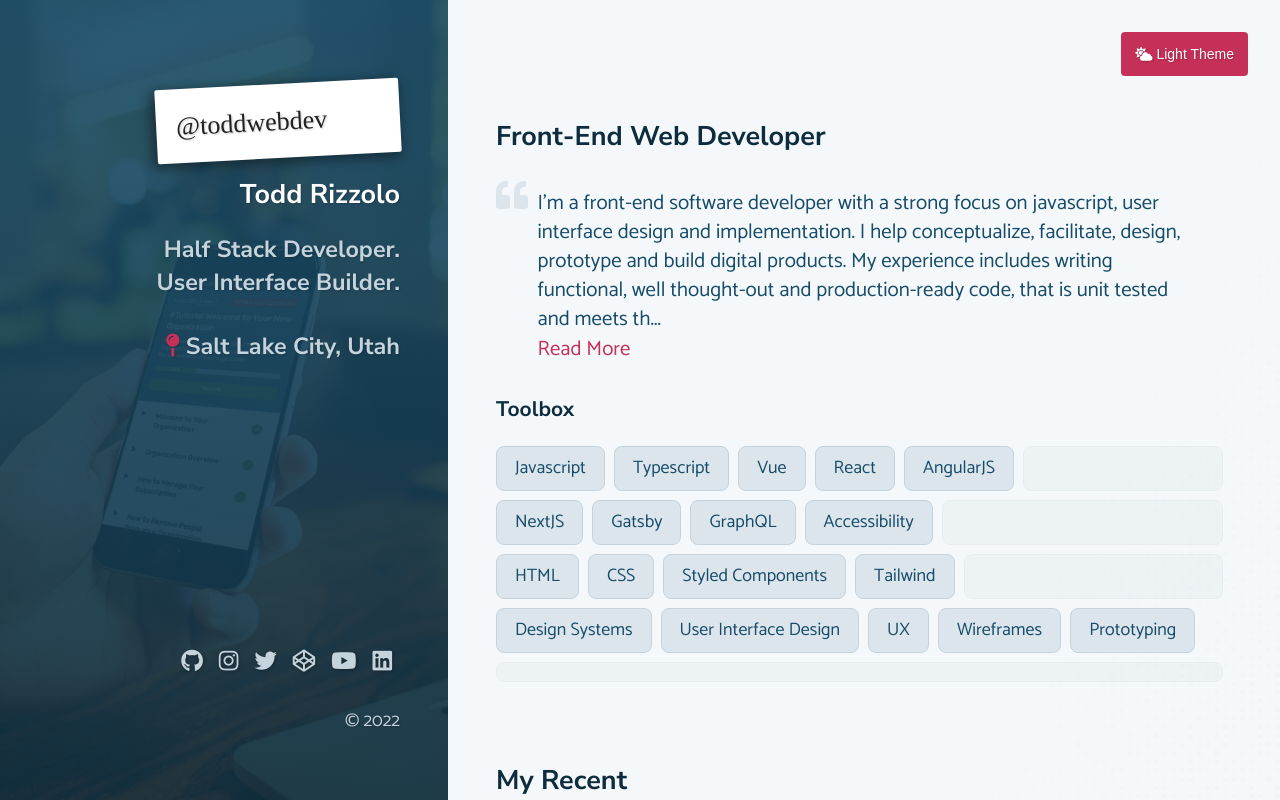
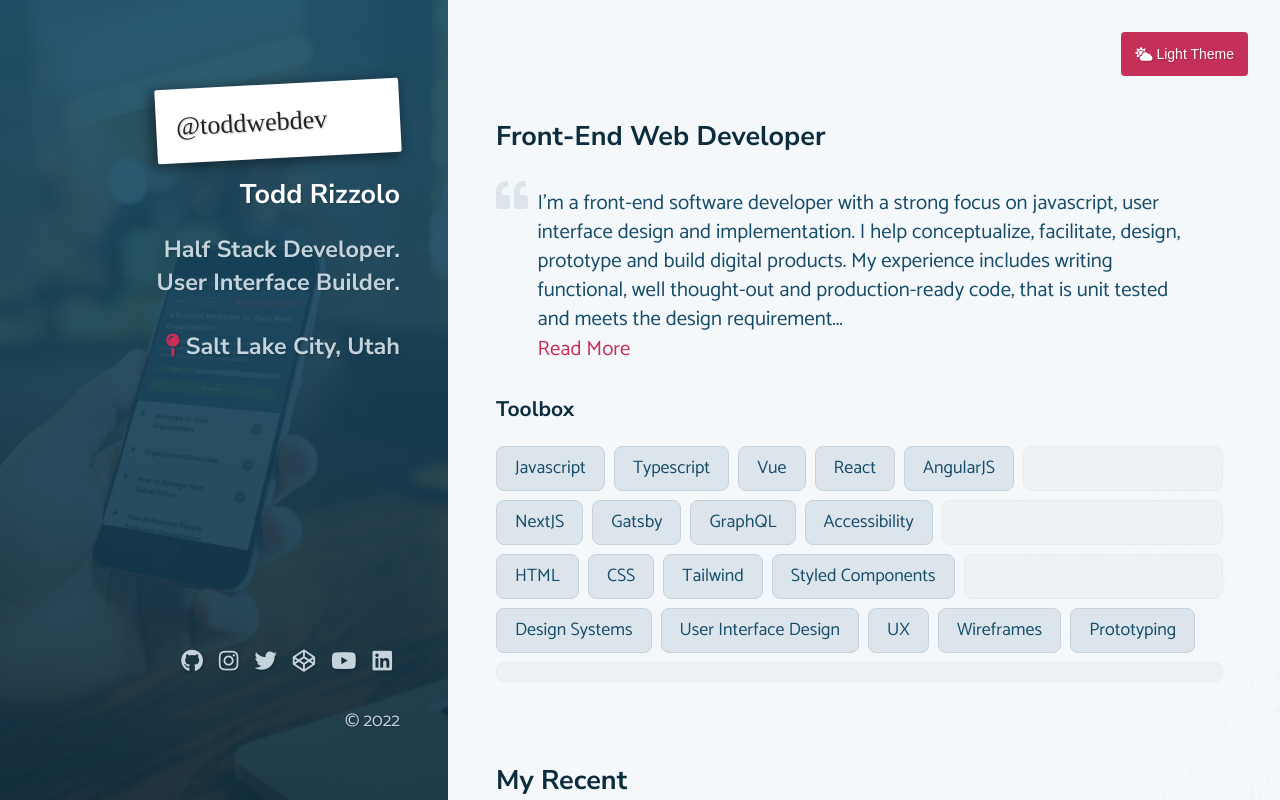
Before and after one commit to ToddWebDev/todd-rizzolo-next-js, a Next.js app: page / in a window 1280 px wide. Shown: the top 800 px of the page. Built offline with nearby package versions, Linux system fonts and the light colour scheme; no server answers; a web font is replaced by a local one.

Commit message:
Add scroll gesture bar

```diff
--- a/pages/Layout.module.css
+++ b/pages/Layout.module.css
@@ -99,6 +99,18 @@
   display: none;
 }
 
+.content:before {
+  position: absolute;
+  left: 35%;
+  margin-top: 10px;
+  height: 5px;
+  border-radius: var(--border-radius);
+  display: block;
+  width: 100px;
+  background: var(--base-five);
+  content: '';
+}
+
 .footer {
   background: var(--base-five);
   padding: 2em 1em;
@@ -142,9 +154,13 @@
   }
 }
 
-@media only screen and (min-width: 1280px) {
+@media only screen and (min-width: 1200px) {
   .header {
     padding: 3rem;
+  }
+
+  .content:before {
+    display: none;
   }
 
   .image {
--- a/pages/components/OverviewSection.tsx
+++ b/pages/components/OverviewSection.tsx
@@ -14,7 +14,7 @@ const Overview = () => {
     <section>
       <h2>Front-End Web Developer</h2>
       <blockquote>
-        {readMore ? descriptionText : descriptionText.slice(0, 311) + '...'}
+        {readMore ? descriptionText : descriptionText.slice(0, 331) + '...'}
         <br />
         {!readMore && (
           <a href='#' onClick={(e) => handleClick(e)}>
@@ -42,8 +42,8 @@ const Overview = () => {
       <ul>
         <li>HTML</li>
         <li>CSS</li>
+        <li>Tailwind</li>
         <li>Styled Components</li>
-        <li>Tailwind</li>
         <li></li>
       </ul>
       <ul>
--- a/pages/index.tsx
+++ b/pages/index.tsx
@@ -10,7 +10,6 @@ import ContactSection from './components/ContactSection'
 
 export default function Home() {
   const [theme, toggleTheme] = useState('light')
-  const inactiveTheme = theme === 'light' ? 'dark' : 'light'
 
   function scrollToTop() {
     window.scrollTo({
@@ -87,7 +86,7 @@ export default function Home() {
         <ProjectsSection />
         <ContactSection />
         <section>
-          <a href='#top' onClick={(e) => scrollToTop()}>
+          <a href='#' onClick={(e) => scrollToTop()}>
             <i aria-hidden className='fas fa-angle-double-up'></i> Back to top
           </a>
         </section>
```
